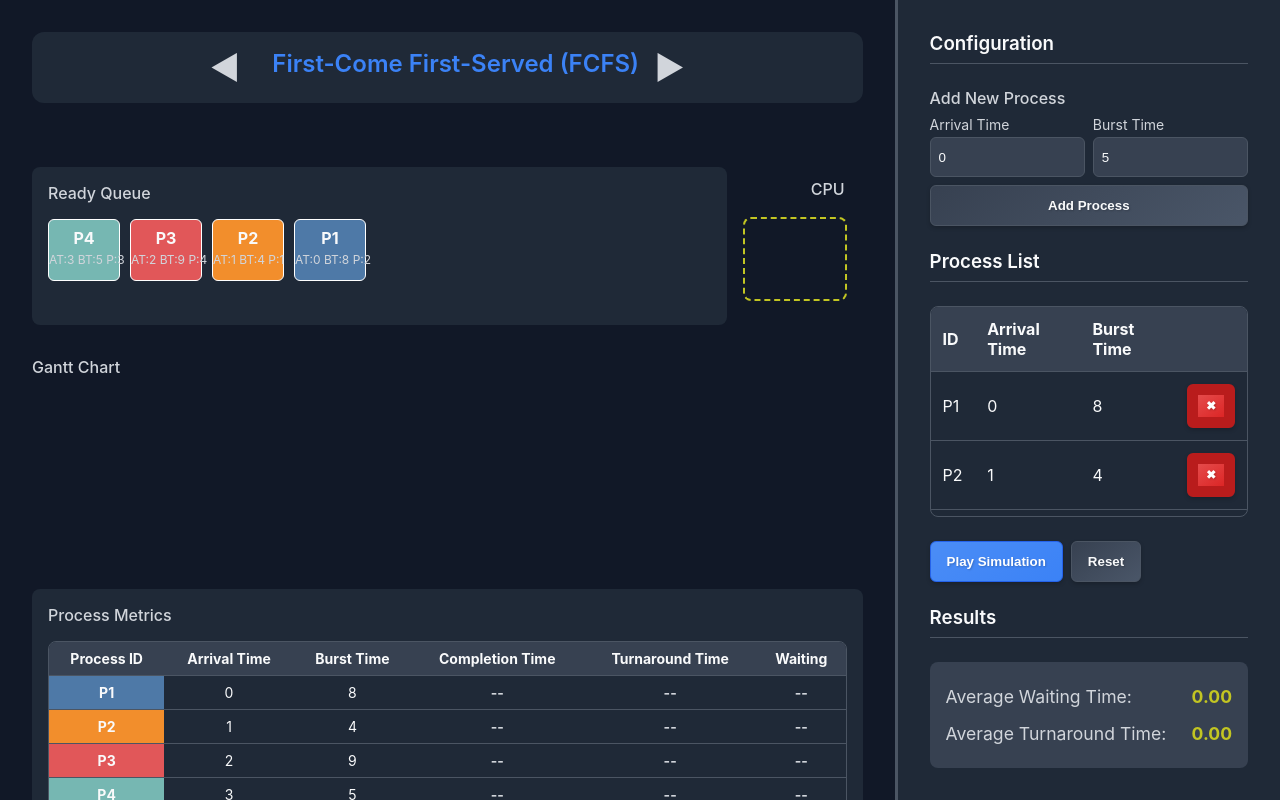
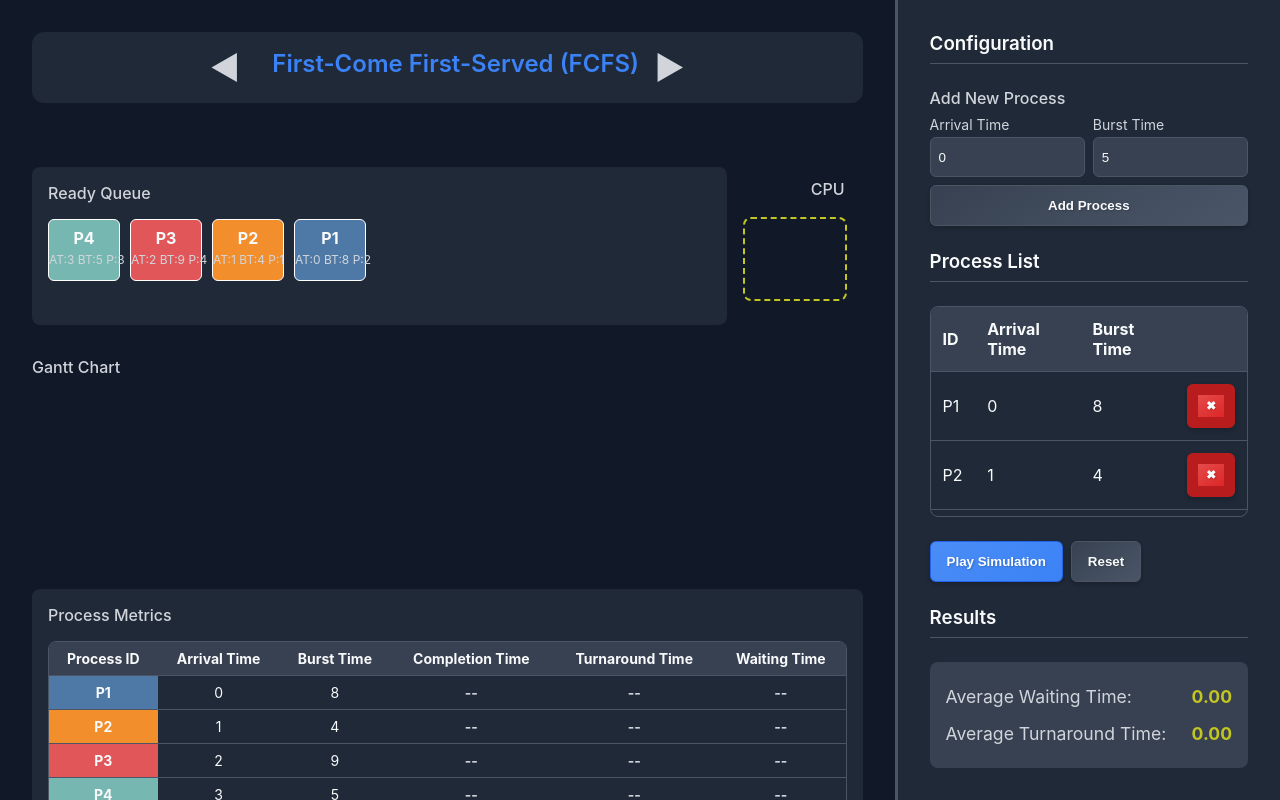
Before and after one commit to parammaru47/cpu-scheduler.io, a plain HTML site: page index.html in a window 1280 px wide. Drawn offline with nearby package versions, Linux system fonts and the light colour scheme.

Commit message:
Waiting <Time></Time>

```diff
--- a/index.html
+++ b/index.html
@@ -554,7 +554,7 @@
                                     <th>Burst Time</th>
                                     <th>Completion Time</th>
                                     <th>Turnaround Time</th>
-                                    <th>Waiting <Time></Time></th>
+                                    <th>Waiting Time</th>
                                 </tr>
                             </thead>
                             <tbody id="metrics-table-body">
```
